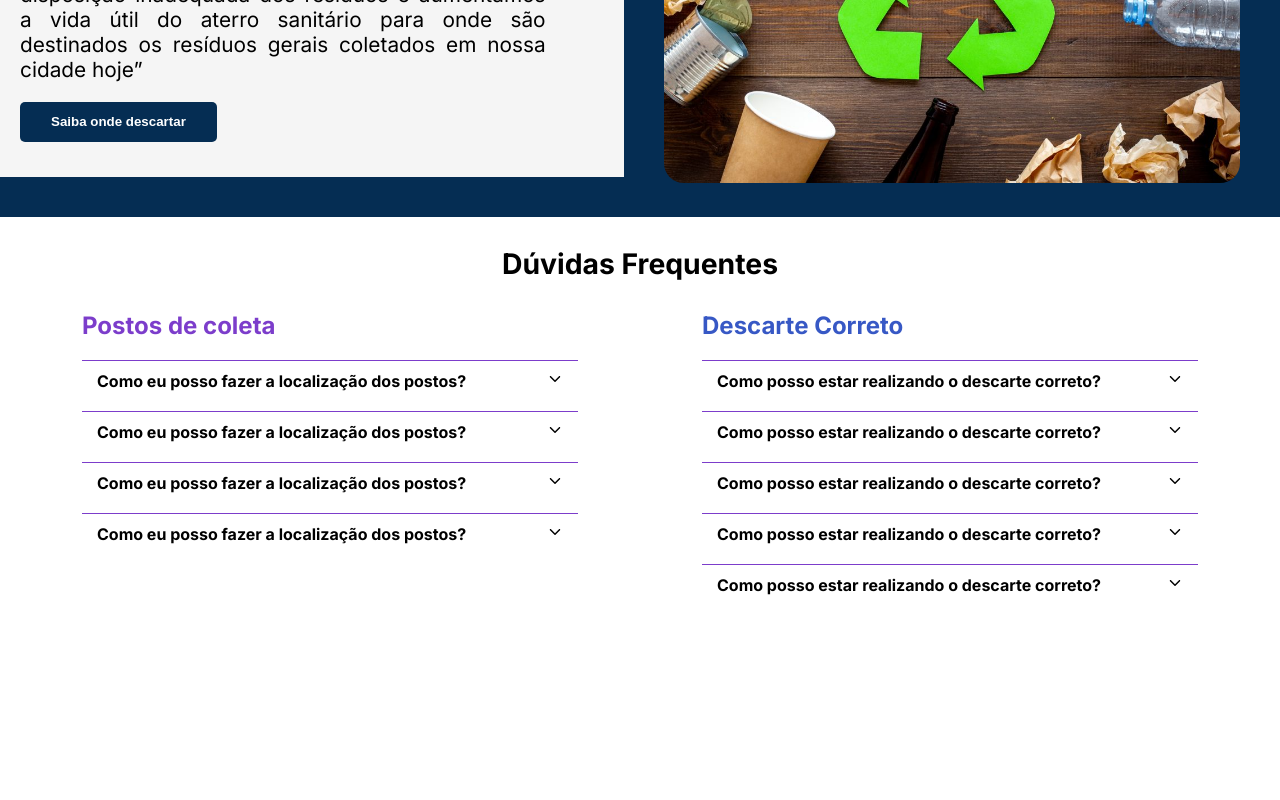
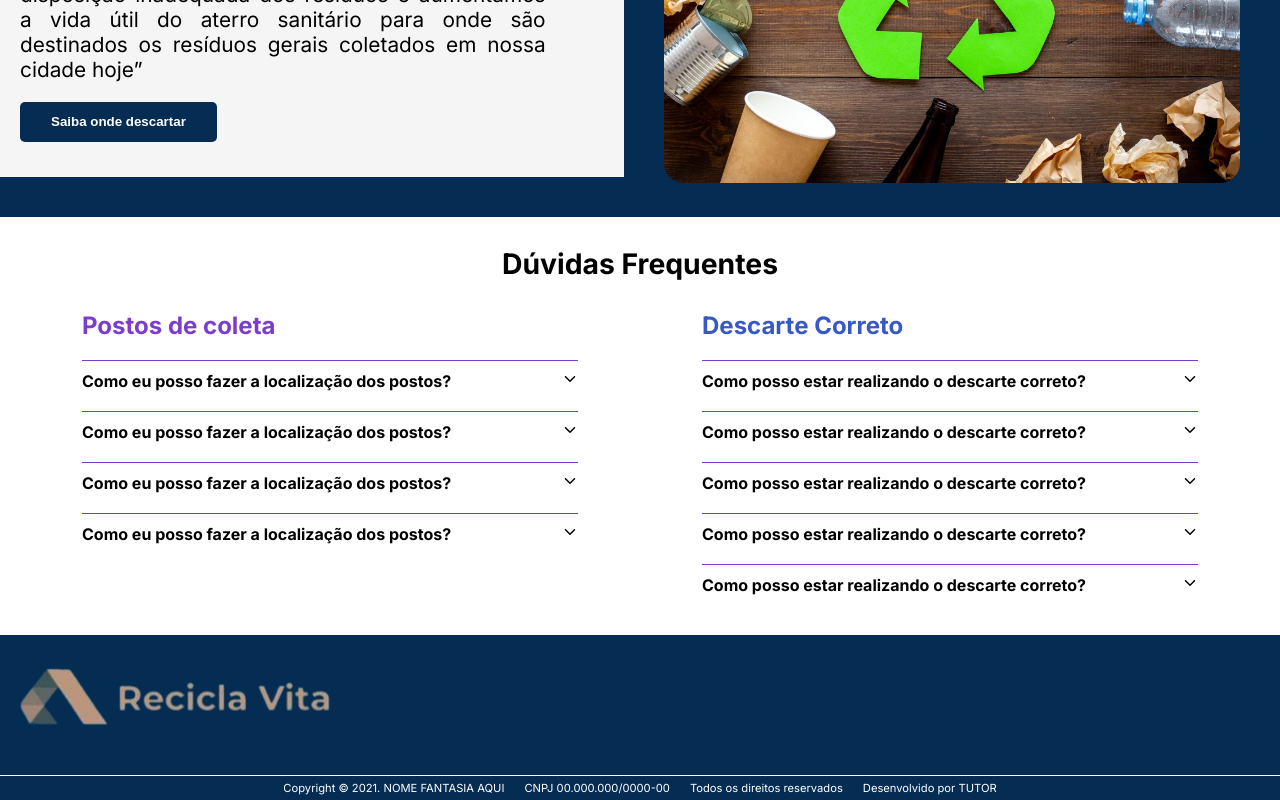
Before and after one commit to aldenivan/provihack-reciclavita, a React (Create React App) app: page / in a window 1280 px wide. Shown: the part 326-1126 px from the top of the page. Before the commit the page ends 961 px from the top, so only its background shows below. Built offline with nearby package versions, Linux system fonts and the light colour scheme.

Commit message:
Feat: home page done a refactor header footer code

```diff
--- /dev/null
+++ b/src/assets/questionsList/index.js
@@ -0,0 +1,50 @@
+export const points = [
+    {
+      question: "Como eu posso fazer a localização dos postos?",
+      answer:
+        "A tempor donec eleifend et arcu felis ullamcorper purus. Quis ut odio felis, elementum aliquam consectetur facilisis feugiat.",
+    },
+    {
+      question: "Como eu posso fazer a localização dos postos?",
+      answer:
+        "A tempor donec eleifend et arcu felis ullamcorper purus. Quis ut odio felis, elementum aliquam consectetur facilisis feugiat.",
+    },
+    {
+      question: "Como eu posso fazer a localização dos postos?",
+      answer:
+        "A tempor donec eleifend et arcu felis ullamcorper purus. Quis ut odio felis, elementum aliquam consectetur facilisis feugiat.",
+    },
+    {
+      question: "Como eu posso fazer a localização dos postos?",
+      answer:
+        "A tempor donec eleifend et arcu felis ullamcorper purus. Quis ut odio felis, elementum aliquam consectetur facilisis feugiat.",
+    },
+  ];
+
+  export const disposal = [
+    {
+      question: "Como posso estar realizando o descarte correto?",
+      answer:
+        "A tempor donec eleifend et arcu felis ullamcorper purus. Quis ut odio felis, elementum aliquam consectetur facilisis feugiat.",
+    },
+    {
+      question: "Como posso estar realizando o descarte correto?",
+      answer:
+        "A tempor donec eleifend et arcu felis ullamcorper purus. Quis ut odio felis, elementum aliquam consectetur facilisis feugiat.",
+    },
+    {
+      question: "Como posso estar realizando o descarte correto?",
+      answer:
+        "A tempor donec eleifend et arcu felis ullamcorper purus. Quis ut odio felis, elementum aliquam consectetur facilisis feugiat.",
+    },
+    {
+      question: "Como posso estar realizando o descarte correto?",
+      answer:
+        "A tempor donec eleifend et arcu felis ullamcorper purus. Quis ut odio felis, elementum aliquam consectetur facilisis feugiat.",
+    },
+    {
+      question: "Como posso estar realizando o descarte correto?",
+      answer:
+        "A tempor donec eleifend et arcu felis ullamcorper purus. Quis ut odio felis, elementum aliquam consectetur facilisis feugiat.",
+    },
+  ];
--- a/src/components/Footer/index.jsx
+++ b/src/components/Footer/index.jsx
@@ -1,11 +1,9 @@
-import { AppInfo, Container, InfoList } from "./styles";
+import { AppInfo, Footer, InfoList } from "./styles";
 import LogoHeader from "../../assets/image/logo.png";
 
 const FooterComponent = () => {
-
   return (
-    <Container>
-
+    <Footer>
       <div>
         <figure>
           <img src={LogoHeader} alt="logo_footer" />{" "}
@@ -19,12 +17,8 @@ const FooterComponent = () => {
           <li>Desenvolvido por TUTOR</li>
         </InfoList>
       </AppInfo>
-
-
-    </Container>
-  )
-
-
-}
+    </Footer>
+  );
+};
 
 export default FooterComponent;
--- a/src/components/Footer/styles.js
+++ b/src/components/Footer/styles.js
@@ -1,32 +1,41 @@
-import  styled  from 'styled-components';
+import styled from "styled-components";
 
-
-export const Container = styled.div`
+export const Footer = styled.footer`
   display: flex;
   flex-direction: column;
   align-content: flex-end;
   background-color: #052d53;
   height: 140px;
 
+  & > div > figure > img {
+    width: 90%;
+    background-color: #052d53;
+
+    @media only screen and (min-width: 400px) {
+      width: 350px;
+    }
+  }
 `;
-
 
 export const AppInfo = styled.div`
   width: 100%;
-
-`
+`;
 
 export const InfoList = styled.ul`
   display: flex;
-  flex-direction: row;
+  flex-direction: column;
   justify-content: center;
   color: #fff;
-  font-size: 0.8rem;
+  font-size: 0.7rem;
   list-style: none;
-   background-color: #052d53;
+  background-color: #052d53;
+  margin: 0;
 
-  &>li {
-    margin: 0 10px;
+  & > li {
+    margin: 5px 10px;
+  }
 
+  @media only screen and (min-width: 768px) {
+    flex-direction: row;
   }
-`
+`;
--- a/src/components/Header/styled.js
+++ b/src/components/Header/styled.js
@@ -13,7 +13,6 @@ export const Navbar = styled.nav`
   font-family: "Lato";
   font-weight: 700;
   font-size: 16px;
-  /* line-height: 19px; */
   color: white;
 
   @media only screen and (min-width: 768px) {
@@ -35,6 +34,14 @@ export const Navbar = styled.nav`
     width: 45%;
     list-style: none;
 
+    & > li {
+      border-bottom: 2px solid transparent;
+
+      :hover {
+        border-bottom: 2px solid #9df;
+      }
+    }
+
     a {
       text-decoration: none;
       color: white;
@@ -43,7 +50,6 @@ export const Navbar = styled.nav`
 
     @media only screen and (min-width: 768px) {
       flex-direction: row;
-      /* justify-content: space-around; */
       align-items: center;
     }
   }
--- a/src/pages/HomePage/index.jsx
+++ b/src/pages/HomePage/index.jsx
@@ -17,72 +17,24 @@ import ButtonDefault from "../../components/Button/button";
 import { Fragment, useState } from "react";
 
 import { IoIosArrowUp, IoIosArrowDown } from "react-icons/io";
+import FooterComponent from "../../components/Footer";
+import { points, disposal } from "../../assets/questionsList";
 
 const HomePage = () => {
-  const points = [
-    {
-      question: "Como eu posso fazer a localização dos postos?",
-      answer:
-        "A tempor donec eleifend et arcu felis ullamcorper purus. Quis ut odio felis, elementum aliquam consectetur facilisis feugiat.",
-    },
-    {
-      question: "Como eu posso fazer a localização dos postos?",
-      answer:
-        "A tempor donec eleifend et arcu felis ullamcorper purus. Quis ut odio felis, elementum aliquam consectetur facilisis feugiat.",
-    },
-    {
-      question: "Como eu posso fazer a localização dos postos?",
-      answer:
-        "A tempor donec eleifend et arcu felis ullamcorper purus. Quis ut odio felis, elementum aliquam consectetur facilisis feugiat.",
-    },
-    {
-      question: "Como eu posso fazer a localização dos postos?",
-      answer:
-        "A tempor donec eleifend et arcu felis ullamcorper purus. Quis ut odio felis, elementum aliquam consectetur facilisis feugiat.",
-    },
-  ];
-
-  const disposal = [
-    {
-      question: "Como posso estar realizando o descarte correto?",
-      answer:
-        "A tempor donec eleifend et arcu felis ullamcorper purus. Quis ut odio felis, elementum aliquam consectetur facilisis feugiat.",
-    },
-    {
-      question: "Como posso estar realizando o descarte correto?",
-      answer:
-        "A tempor donec eleifend et arcu felis ullamcorper purus. Quis ut odio felis, elementum aliquam consectetur facilisis feugiat.",
-    },
-    {
-      question: "Como posso estar realizando o descarte correto?",
-      answer:
-        "A tempor donec eleifend et arcu felis ullamcorper purus. Quis ut odio felis, elementum aliquam consectetur facilisis feugiat.",
-    },
-    {
-      question: "Como posso estar realizando o descarte correto?",
-      answer:
-        "A tempor donec eleifend et arcu felis ullamcorper purus. Quis ut odio felis, elementum aliquam consectetur facilisis feugiat.",
-    },
-    {
-      question: "Como posso estar realizando o descarte correto?",
-      answer:
-        "A tempor donec eleifend et arcu felis ullamcorper purus. Quis ut odio felis, elementum aliquam consectetur facilisis feugiat.",
-    },
-  ];
 
   const [isOpen, setIsOpen] = useState(false);
   const [toOpen, setToOpen] = useState(null);
   const [toOpenDisposal, setToOpenDisposal] = useState(null);
-  const [isDisposalOpen, setIsDisposalOpen] = useState(false)
+  const [isDisposalOpen, setIsDisposalOpen] = useState(false);
 
-  const openPostsAnswer = (e) => {
+  const openPostsAnswer = (index) => {
     setIsOpen(!isOpen);
-    setToOpen(e);
+    setToOpen(index);
   };
 
-  const openDisposalAnswer = (e) => {
+  const openDisposalAnswer = (index) => {
     setIsDisposalOpen(!isDisposalOpen);
-    setToOpenDisposal(e);
+    setToOpenDisposal(index);
   };
 
   return (
@@ -134,7 +86,9 @@ const HomePage = () => {
                 <Fragment key={index}>
                   <Question onClick={() => openDisposalAnswer(index)}>
                     {question.question}
-                    <p>{isDisposalOpen ? <IoIosArrowUp /> : <IoIosArrowDown />}</p>
+                    <p>
+                      {isDisposalOpen ? <IoIosArrowUp /> : <IoIosArrowDown />}
+                    </p>
                   </Question>
                   {isDisposalOpen && toOpenDisposal === index ? (
                     <Answer>{question.answer}</Answer>
@@ -146,6 +100,7 @@ const HomePage = () => {
             </DisposalDiv>
           </Container>
         </InfoDiv>
+        <FooterComponent />
       </Main>
     </>
   );
--- a/src/pages/HomePage/styles.js
+++ b/src/pages/HomePage/styles.js
@@ -88,7 +88,7 @@ export const InfoDiv = styled(Div)`
   flex-direction: column;
   justify-content: center;
 
-  &>h1 {
+  & > h1 {
     font-size: 1.77rem;
     text-align: center;
     margin: 10px 0;
@@ -96,11 +96,8 @@ export const InfoDiv = styled(Div)`
 
   @media only screen and (min-width: 1024px) {
     align-items: center;
-
   }
-
 `;
-
 
 export const Container = styled.div`
   width: 100%;
@@ -110,14 +107,11 @@ export const Container = styled.div`
     align-items: baseline;
     justify-content: space-around;
   }
-
-
 `;
 
-
 export const PostsDiv = styled.div`
-  &>h2 {
-    color: #7C3DCB;
+  & > h2 {
+    color: #7c3dcb;
     text-align: left;
     margin: 20px 0;
   }
@@ -127,40 +121,33 @@ export const PostsDiv = styled.div`
     flex: content;
   }
 
-  @media only screen and (min-width: 1024px) {
-    /* max-width: 50%; */
-  }
-
 `;
 
 export const DisposalDiv = styled(PostsDiv)`
-  &>h2{
-    color: #3758C5;
+  & > h2 {
+    color: #3758c5;
   }
 `;
 
-
 export const Question = styled.div`
   font-weight: 700;
-  font-size: 1.0rem;
+  font-size: 1rem;
   margin: 10px 0;
   padding: 10px 0;
-  border-top: 1px solid #7C3DCB;
+  border-top: 1px solid #7c3dcb;
 
-
-  :hover{
+  :hover {
     cursor: pointer;
   }
 
   @media only screen and (min-width: 768px) {
     display: flex;
     justify-content: space-between;
-    padding: 10px 15px;
+    padding: 10px 0;
   }
 `;
 
-
 export const Answer = styled.div`
-  font-size: 1.0rem;
-
+  font-size: 1rem;
+  transition-delay: 500ms;
 `;
```
